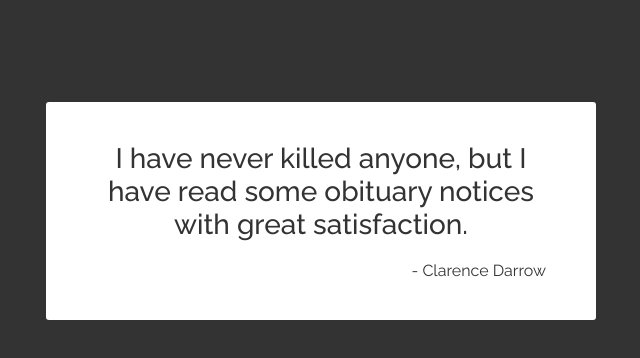
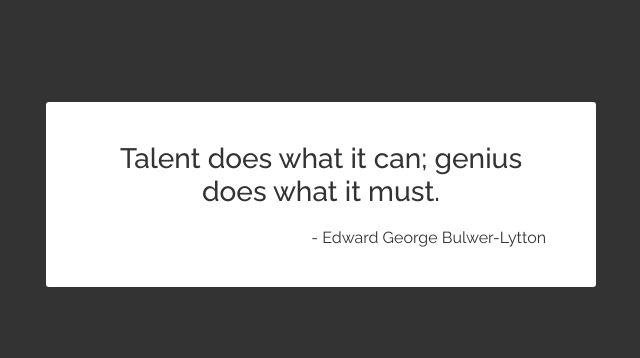
Before and after one commit to maybetonyfu/daily-quote, a plain HTML site: page index.html in a window 1280 px wide. Shown: the whole page, without its empty margins (319-959 px from the left). Drawn offline with Linux system fonts and the light colour scheme.

Commit message:
Update Content

```diff
--- a/index.html
+++ b/index.html
@@ -1 +1 @@
-<html> <head> <link rel="stylesheet" type="text/css" href="quote.css"> </head> <body> <div class="quote-box"> <div class="quote-text"> <span id="text">I have never killed anyone, but I have read some obituary notices with great satisfaction.</span> </div> <div class="quote-author"> - <span id="author">Clarence Darrow</span> </div> </div> </body> </html>
+<html> <head> <link rel="stylesheet" type="text/css" href="quote.css"> </head> <body> <div class="quote-box"> <div class="quote-text"> <span id="text">Talent does what it can; genius does what it must.</span> </div> <div class="quote-author"> - <span id="author">Edward George Bulwer-Lytton</span> </div> </div> </body> </html>
```
